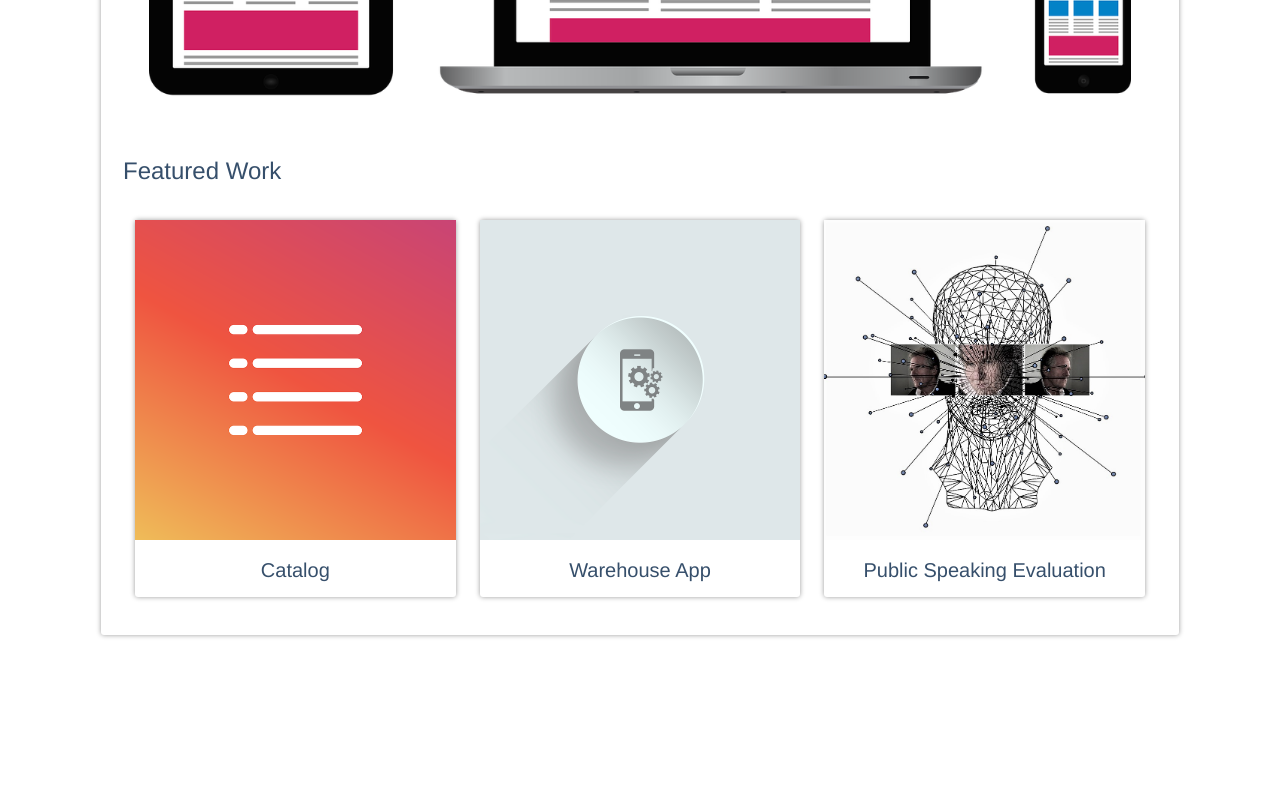
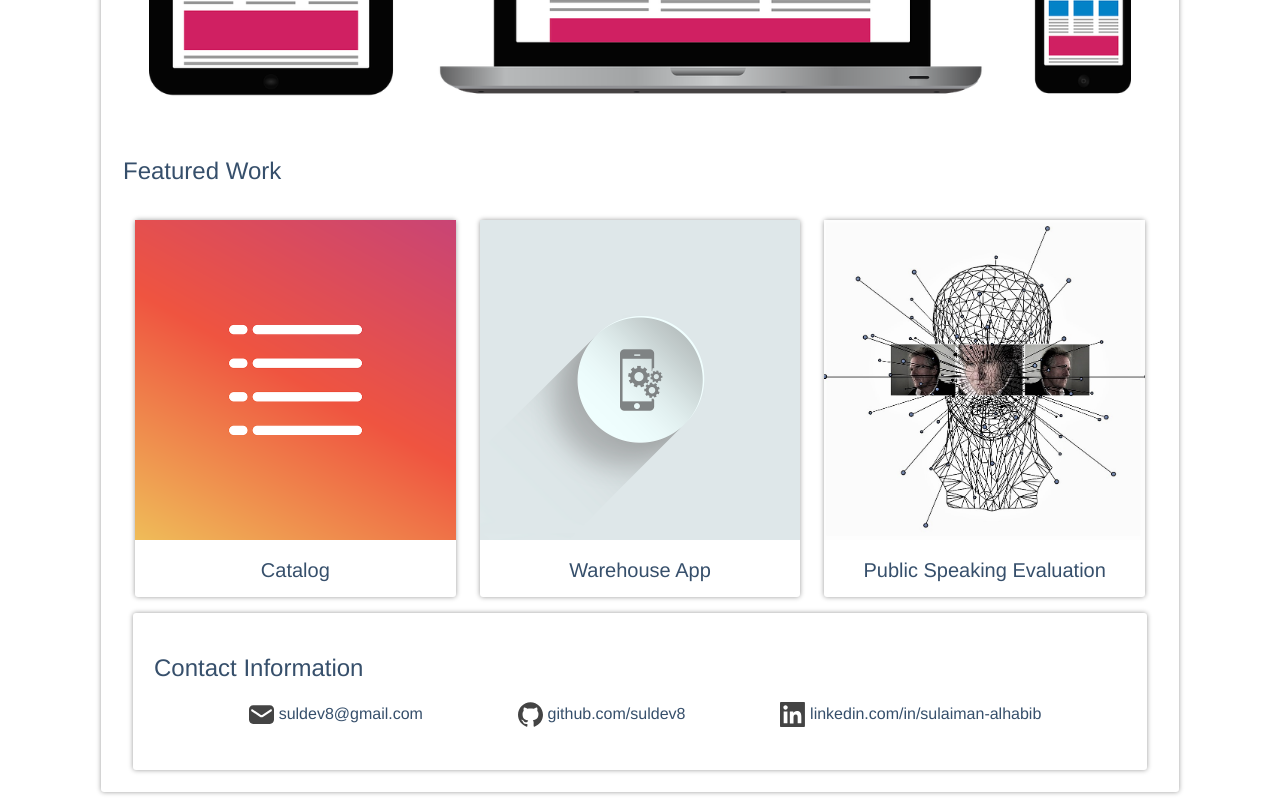
Before and after one commit to suldev8/portfolio-site, a plain HTML site: page index.html in a window 1280 px wide. Shown: the part 480-1280 px from the top of the page. Before the commit the page ends 1123 px from the top, so only its background shows below. Drawn offline with Linux system fonts and the light colour scheme.

Commit message:
add contact information

```diff
--- a/css/styles.css
+++ b/css/styles.css
@@ -63,40 +63,46 @@ body {
 }
 
 
-.featured-work-title {
+.title {
   font-weight: inherit;
   text-transform: capitalize;
 }
 
 
-.projects-list {
+.list {
   display: flex;
   flex-direction: row;
   padding: 0;
   list-style-type: none;
-  text-transform: capitalize;
   align-items: center;
+  justify-content: flex-start;
   flex-wrap: wrap;
-  justify-content: space-between;
+
 }
 
+
+.list a {
+  text-decoration: none;
+  color: inherit;
+}
 
 .projects-list-item {
   width: 90%;
   margin: auto;
   margin-top: 15px;
+  text-transform: capitalize;
   transition: .25s ease;
+}
+
+
+.projects-list-item:hover {
+  opacity: .3;
 }
 
 
 .project-image {
   width: 100%;
   height: 10%;
-}
-
-
-.projects-list-item:hover {
-  opacity: .3;
 }
 
 
@@ -108,16 +114,32 @@ body {
   text-align: center;
 }
 
+.contact-list-item {
+  display: flex;
+  flex-wrap: wrap;
+  justify-content: flex-start;
+  align-items: center;
+  text-transform: lowercase;
+  width: 100%;
+  margin-bottom: 7px;
+}
 
-.projects-list a {
-  text-decoration: none;
-  color: inherit;
+.contact-icon {
+  margin: auto 5px auto 10px;
+  width: 25px;
 }
 
 
 @media screen and (min-width: 550px) {
   .projects-list-item {
       width: 31%;
+ }
+ .contact-list-item {
+    width: auto;
+ }
+ .list {
+   justify-content: space-evenly;
+   width: auto;
  }
 }
 
--- a/index.html
+++ b/index.html
@@ -19,8 +19,10 @@
             <p>Web developer</p>
         </div>
     </header>
-    <!-- The main tag contains two sections the first one is for front pic and a motto
-         and the other one for featured porjects -->
+    <!-- The main tag contains three sections
+        the first one is for front pic and a motto,
+        the second one for featured porjects and
+        the third one is the contact information-->
     <main class="container card">
         <section class="front-container">
             <h2 class="front-motto">
@@ -33,9 +35,9 @@
             </picture>
         </section>
         <section class="featured-work">
-            <h2 class="featured-work-title">Featured Work</h2>
+            <h2 class="title">Featured Work</h2>
             <!-- This lists the projects and each project has a link to its github repository -->
-            <ul class="projects-list">
+            <ul class="list">
                 <li class="projects-list-item card">
                     <a href="https://github.com/suldev8/catalog" target="_blank">
                         <img class="project-image" src="assets/images/catalog.png" alt="Catalog logo" />
@@ -56,6 +58,23 @@
                 </li>
             </ul>
         </section>
+        <section class="container card">
+            <h2 class="title">Contact Information</h2>
+            <ul class="list">
+                <li class="contact-list-item">
+                    <img class="contact-icon"  src="assets/icons/email-icon.svg" alt="Email icon">
+                    <a href="mailto:suldev8@gmailcom">suldev8@gmail.com</a href="mailto:suldev8@gmailcom">
+                </li>
+                <li class="contact-list-item">
+                    <img class="contact-icon"  src="assets/icons/github-logo.svg" alt="Github icon">
+                    <a href="https://github.com/suldev8">github.com/suldev8</a>
+                </li>
+                <li class="contact-list-item">
+                    <img class="contact-icon" src="assets/icons/linkedin-logo.svg" alt="LinkedIn icon">
+                    <a href="https://www.linkedin.com/in/sulaiman-alhabib/">linkedin.com/in/sulaiman-alhabib</a>
+                </li>
+            </ul>
+        </section>
     </main>
 </body>
 
```
Also changed, not shown: assets/icons/email-icon.svg (added), assets/icons/github-logo.svg (added), assets/icons/linkedin-logo.svg (added).
